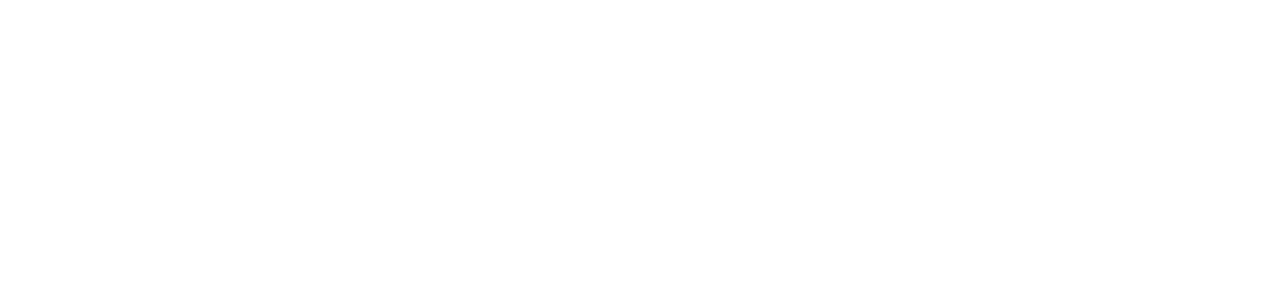
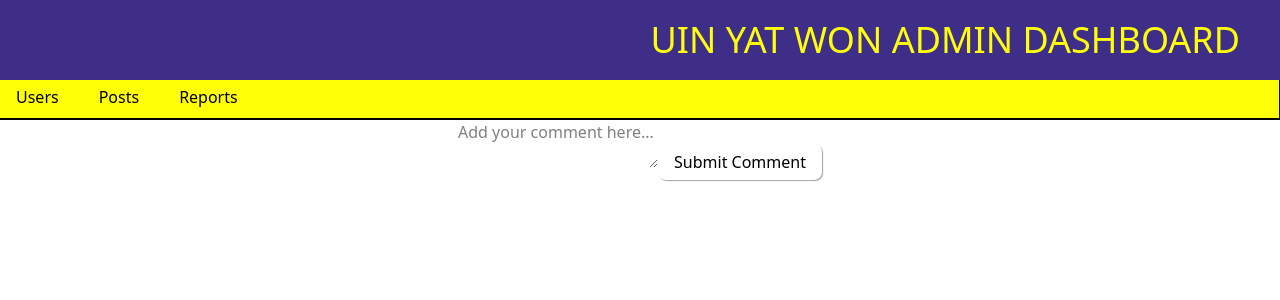
Before and after one commit to Sitt1Aung10/UniYatWoon_adminDashboard, a React (Vite) app: page /comments in a window 1280 px wide. Before the commit this address had no page. Shown: the top 300 px of the page. Built offline with nearby package versions, Linux system fonts and the light colour scheme.

Commit message:
add comment logic

```diff
--- a/endpoints/endpoints.js
+++ b/endpoints/endpoints.js
@@ -1,3 +1,4 @@
+import { comment } from "postcss";
 import Savedposts from "../pages/Posts/fetchsavedposts";
 import users from "../pages/Users/users";
 
@@ -30,6 +31,8 @@
 
    deletePost: `${BASE_URL}/deletepost.php`,
 
+   comment  : `${BASE_URL}/comments.php`,
+
   }
 
 
--- a/pages/Posts/addposts.jsx
+++ b/pages/Posts/addposts.jsx
@@ -7,9 +7,6 @@
 
   const handlePost = async (e) => {
     e.preventDefault();
-
-
-
     const formData = new FormData();
     formData.append("Description", Description);
 
--- /dev/null
+++ b/pages/Posts/comments.jsx
@@ -0,0 +1,49 @@
+import React, { useState } from "react";
+import endpoints from "../../endpoints/endpoints";
+
+const Comments = ({ post_id, commentComplete }) => {
+    const [commentText, setCommentText] = useState("");
+
+    const handleSubmit = async (e) => {
+        e.preventDefault();
+
+        try {
+            const res = await fetch(endpoints.comment, {
+                method: "POST",
+                credentials: "include",
+                headers: {
+                    "Content-Type": "application/json",
+                },
+                body: JSON.stringify({
+                    post_id: post_id,
+                    Description: commentText,
+                }),
+            });
+
+            const data = await res.json();
+
+            if (!res.ok || !data.success) {
+                throw new Error(data.message || "Failed to add comment");
+            }
+
+            setCommentText("");
+            commentComplete?.();
+        } catch (err) {
+            console.error("Comment error:", err.message);
+        }
+    };
+
+    return (
+        <form className="commentForm" onSubmit={handleSubmit}>
+            <textarea
+                value={commentText}
+                onChange={(e) => setCommentText(e.target.value)}
+                placeholder="Add your comment here..."
+                required
+            />
+            <button type="submit">Submit Comment</button>
+        </form>
+    );
+};
+
+export default Comments;
--- a/pages/Posts/fetchposts.jsx
+++ b/pages/Posts/fetchposts.jsx
@@ -3,11 +3,13 @@
 import { BASE_URL } from '../../endpoints/endpoints';
 import { useState, useEffect } from 'react';
 import Reportposts from './reportposts';
+import Comments from './comments';
 import '../Posts/postCss.css';
 
 const Fetchposts = () => {
     const [posts, setPosts] = useState([]);
     const [selectedPostId, setSelectedPostId] = useState(null);
+    const [comments, setComments] = useState([]);
     const [expandedPost, setExpandedPost] = useState(null);
     const [savingPostId, setSavingPostId] = useState(null); // tracks loading
     const [savedPosts, setSavedPosts] = useState([]);       // track saved posts
@@ -175,6 +177,7 @@
 
                     </div>
                     <button className='reportBtn' onClick={() => setSelectedPostId(post.id)}>Report Post</button>
+                    <button className='commentBtn' onClick={() => setComments(post.id)}>Comments</button>
                     <button
                         className='saveBtn'
                         onClick={() => handleSavePost(post.id)}
@@ -190,6 +193,11 @@
                     {selectedPostId === post.id && (
                         <Reportposts post_id={post.id} onReportComplete={() => setSelectedPostId(null)} />
                     )}
+                    {
+                    comments === post.id && (
+                        <Comments post_id={post.id} commentComplete={() => setComments(null)} />
+                    )
+                    }
                 </div>
             ))}
         </div>
--- a/pages/Posts/postsRoute.jsx
+++ b/pages/Posts/postsRoute.jsx
@@ -3,6 +3,7 @@
 import Addposts from './addposts'
 import Savedposts from './fetchsavedposts'
 import Fetchreportposts from './fetchreportposts'
+import Comments from './comments'
 import MainLayout from '../../src/components/layout'
 import Fetchsavedposts from './fetchsavedposts'
 
@@ -25,6 +26,10 @@
          {
             path : '/fetchsavedposts',
             element: <Fetchsavedposts />,
+         },
+         {
+            path : '/comments',
+            element: <Comments />,
          }
      ]
  }
```
